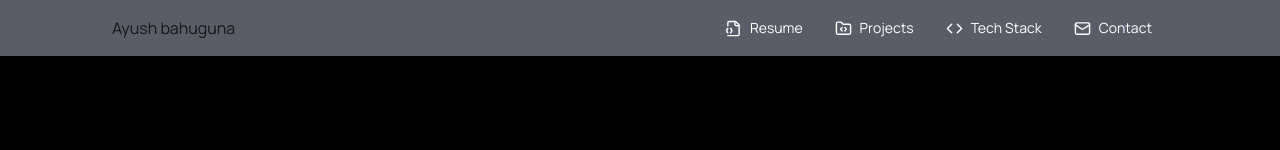
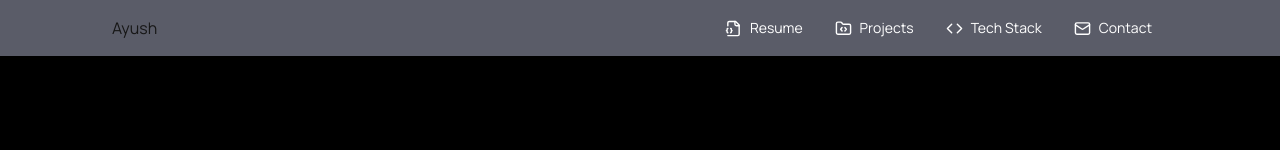
Before and after one commit to ayush735bahuguna/portfolio, a Next.js app: page / in a window 1280 px wide. Shown: the top 150 px of the page. Built offline with nearby package versions, Linux system fonts and the light colour scheme.

Commit message:
nav bar issue

```diff
--- a/components/Navbar.tsx
+++ b/components/Navbar.tsx
@@ -8,7 +8,7 @@ export default function Navbar() {
   return (
     <nav className="sticky md:px-28 max-md:px-5 top-0 backdrop-blur-sm h-14 bg-slate-950/65 p-5 flex justify-between items-center gap-4 overflow-x-scroll overflow-y-hidden z-50">
       <Link href={"/#Home"}>
-        <p>Ayush bahuguna</p>
+        <p>Ayush</p>
       </Link>
       <div>
         <Link
```
